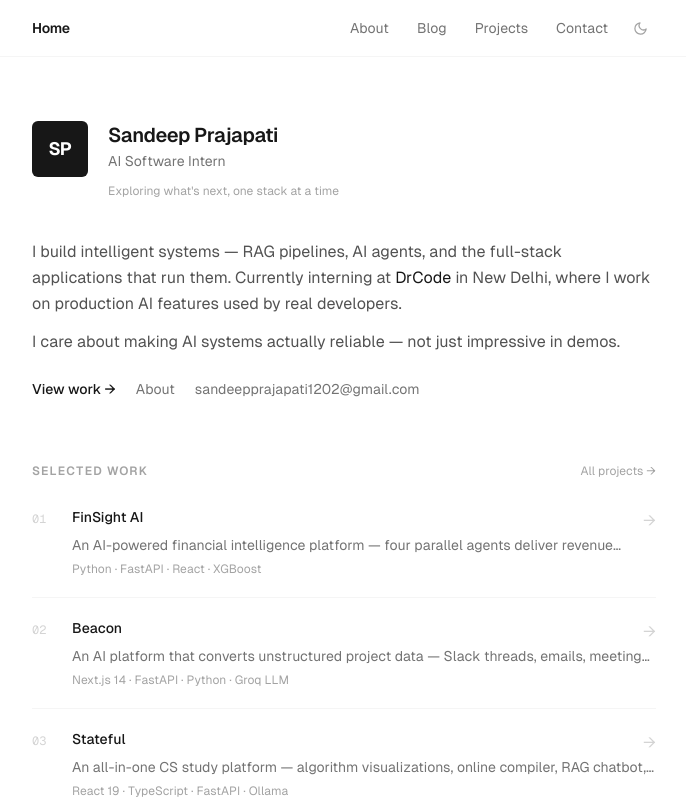
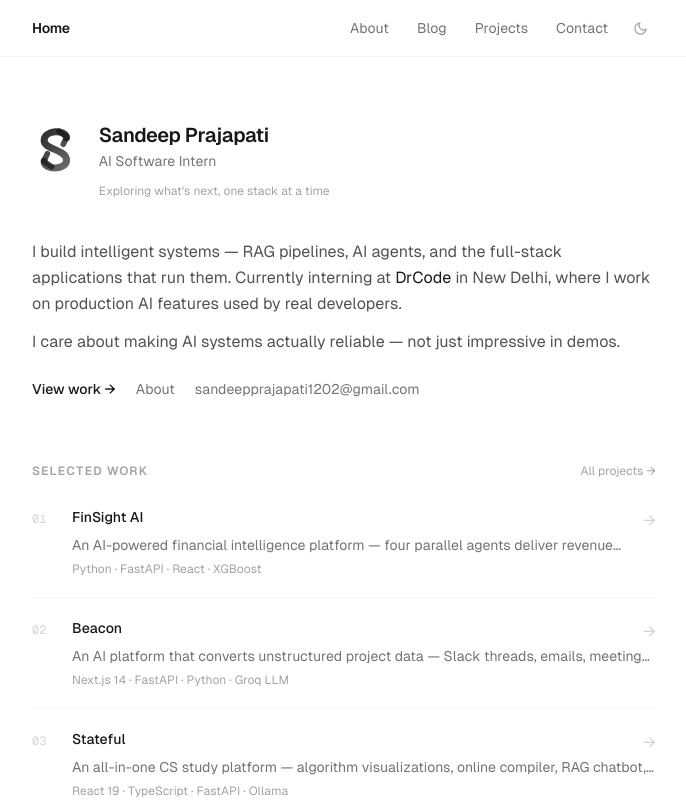
Before and after one commit to simplysandeepp/ember, a Next.js app: page / in a window 1280 px wide. Shown: the top 800 px of the page, without its empty margins (296-982 px from the left). Built offline with nearby package versions, Linux system fonts and the light colour scheme.

Commit message:
Replace SP box logo with gradient ribbon S mark (D1)
- New S-shaped arrow ribbon logo with subtle currentColor gradient
- Applied to hero, about, favicon, and OG image
- Auto-adapts to light/dark

```diff
--- a/app/opengraph-image.tsx
+++ b/app/opengraph-image.tsx
@@ -20,22 +20,28 @@ export default function OpengraphImage() {
         }}
       >
         <div style={{ display: 'flex', alignItems: 'center' }}>
-          <div
-            style={{
-              width: 88,
-              height: 88,
-              borderRadius: 18,
-              background: '#fafafa',
-              display: 'flex',
-              alignItems: 'center',
-              justifyContent: 'center',
-              color: '#0a0a0a',
-              fontSize: 44,
-              fontWeight: 700,
-            }}
-          >
-            SP
-          </div>
+          <svg width="92" height="110" viewBox="0 0 100 120" fill="none">
+            <path
+              d="M74 36 C74 18 26 18 26 42 C26 62 74 60 74 84 C74 106 26 106 26 86"
+              stroke="#fafafa"
+              strokeWidth="15"
+              strokeLinecap="round"
+            />
+            <path
+              d="M58 22 L75 34 L67 50"
+              stroke="#fafafa"
+              strokeWidth="12"
+              strokeLinecap="round"
+              strokeLinejoin="round"
+            />
+            <path
+              d="M42 98 L25 86 L33 70"
+              stroke="#fafafa"
+              strokeWidth="12"
+              strokeLinecap="round"
+              strokeLinejoin="round"
+            />
+          </svg>
         </div>
 
         <div style={{ display: 'flex', flexDirection: 'column' }}>
--- a/components/logo.tsx
+++ b/components/logo.tsx
@@ -3,24 +3,59 @@ type Props = {
   wordmark?: boolean;
 };
 
+/**
+ * "S" ribbon mark with arrow tips and a subtle gradient.
+ * Gradient stops use currentColor so it adapts to light/dark automatically.
+ */
+function Mark({ id, className }: { id: string; className: string }) {
+  return (
+    <svg viewBox="0 0 100 120" fill="none" className={className} aria-hidden="true">
+      <defs>
+        <linearGradient id={id} x1="0" y1="0" x2="100" y2="120" gradientUnits="userSpaceOnUse">
+          <stop offset="0" stopColor="currentColor" stopOpacity="1" />
+          <stop offset="1" stopColor="currentColor" stopOpacity="0.55" />
+        </linearGradient>
+      </defs>
+      <path
+        d="M74 36 C74 18 26 18 26 42 C26 62 74 60 74 84 C74 106 26 106 26 86"
+        stroke={`url(#${id})`}
+        strokeWidth="15"
+        strokeLinecap="round"
+      />
+      <path
+        d="M58 22 L75 34 L67 50"
+        stroke={`url(#${id})`}
+        strokeWidth="12"
+        strokeLinecap="round"
+        strokeLinejoin="round"
+      />
+      <path
+        d="M42 98 L25 86 L33 70"
+        stroke={`url(#${id})`}
+        strokeWidth="12"
+        strokeLinecap="round"
+        strokeLinejoin="round"
+      />
+    </svg>
+  );
+}
+
 export default function Logo({ size = 'sm', wordmark = true }: Props) {
   if (size === 'lg') {
     return (
-      <div className="w-14 h-14 rounded-[6px] bg-neutral-900 dark:bg-neutral-50 flex items-center justify-center select-none shrink-0">
-        <span className="text-lg font-bold text-white dark:text-neutral-900 tracking-tight font-sans leading-none">
-          SP
-        </span>
-      </div>
+      <Mark
+        id="sp-mark-lg"
+        className="h-14 w-auto text-neutral-900 dark:text-neutral-50 shrink-0"
+      />
     );
   }
 
   return (
     <div className="flex items-center gap-2">
-      <div className="w-[26px] h-[26px] rounded-[4px] bg-neutral-900 dark:bg-neutral-50 flex items-center justify-center select-none shrink-0">
-        <span className="text-[10px] font-bold text-white dark:text-neutral-900 tracking-tight font-sans leading-none">
-          SP
-        </span>
-      </div>
+      <Mark
+        id="sp-mark-sm"
+        className="h-7 w-auto text-neutral-900 dark:text-neutral-100 shrink-0"
+      />
       {wordmark && (
         <span className="text-sm font-semibold text-neutral-900 dark:text-neutral-100 tracking-tight">
           sp.
```
Also changed, not shown: public/favicon.svg.
